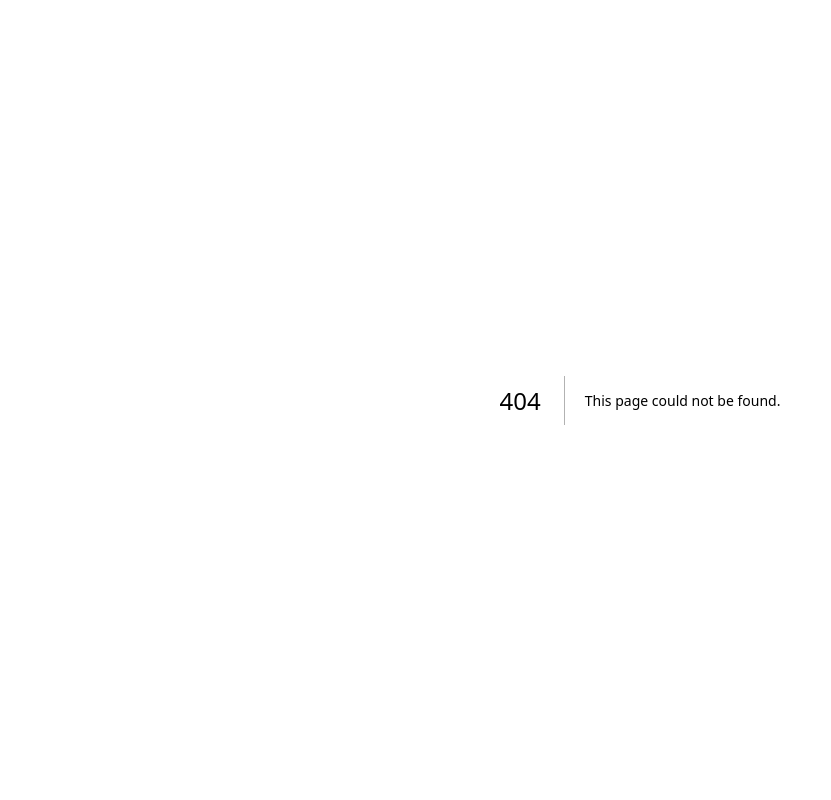
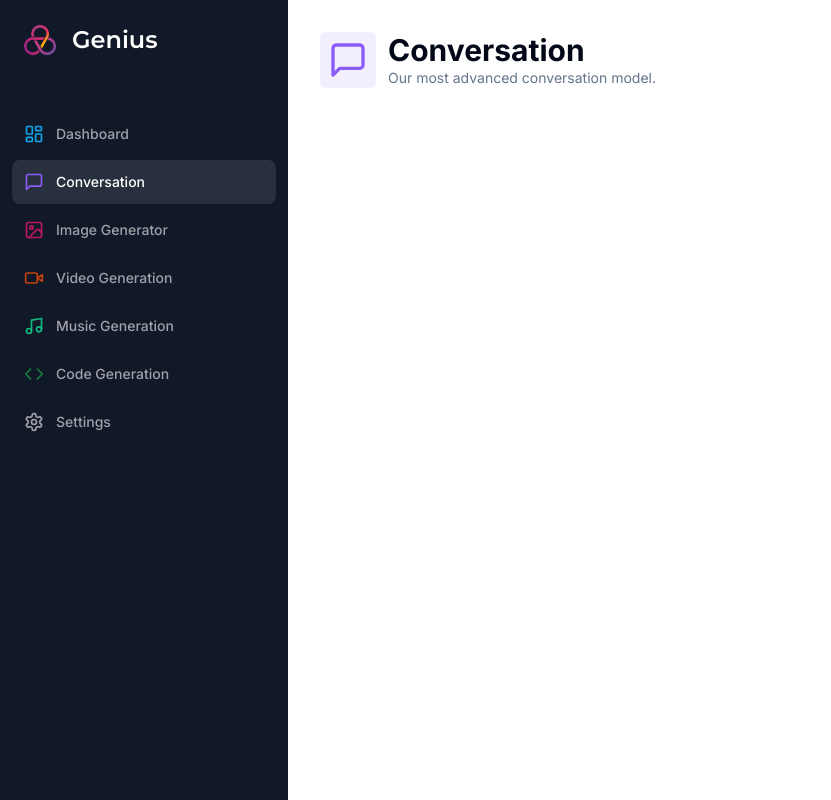
Before and after one commit to FelipeMDantas/AIPlatform, a Next.js app: page /conversation in a window 1280 px wide. Before the commit this address had no page. Shown: the whole page, without its empty margins (0-831 px from the left). Built offline with nearby package versions, Linux system fonts and the light colour scheme.

Commit message:
Conversation page structured.

```diff
--- /dev/null
+++ b/app/(dashboard)/(routes)/conversation/page.tsx
@@ -0,0 +1,28 @@
+"use client";
+
+import { Heading } from "@/components/heading";
+import { MessageSquare } from "lucide-react";
+import { useForm } from "react-hook-form";
+import * as z from "zod";
+
+const ConversationPage = () => {
+  const form = useForm({
+    defaultValues: {
+      prompt: "",
+    },
+  });
+
+  return (
+    <div>
+      <Heading
+        title="Conversation"
+        description="Our most advanced conversation model."
+        icon={MessageSquare}
+        iconColor="text-violet-500"
+        bgColor="bg-violet-500/10"
+      />
+    </div>
+  );
+};
+
+export default ConversationPage;
--- /dev/null
+++ b/components/heading.tsx
@@ -0,0 +1,30 @@
+import { cn } from "@/lib/utils";
+import { LucideIcon } from "lucide-react";
+
+interface HeadingProps {
+  title: string;
+  description: string;
+  icon: LucideIcon;
+  iconColor?: string;
+  bgColor?: string;
+}
+
+export const Heading = ({
+  title,
+  description,
+  icon: Icon,
+  iconColor,
+  bgColor,
+}: HeadingProps) => {
+  return (
+    <div className="px-4 lg:px-8 flex items-center gap-x-3 mb-8">
+      <div className={cn("p-2 w-fit rounded-md", bgColor)}>
+        <Icon className={cn("w-10 h-10", iconColor)} />
+      </div>
+      <div>
+        <h2 className="text-3xl font-bold">{title}</h2>
+        <p className="text-sm text-muted-foreground">{description}</p>
+      </div>
+    </div>
+  );
+};
--- /dev/null
+++ b/components/ui/form.tsx
@@ -0,0 +1,176 @@
+import * as React from "react"
+import * as LabelPrimitive from "@radix-ui/react-label"
+import { Slot } from "@radix-ui/react-slot"
+import {
+  Controller,
+  ControllerProps,
+  FieldPath,
+  FieldValues,
+  FormProvider,
+  useFormContext,
+} from "react-hook-form"
+
+import { cn } from "@/lib/utils"
+import { Label } from "@/components/ui/label"
+
+const Form = FormProvider
+
+type FormFieldContextValue<
+  TFieldValues extends FieldValues = FieldValues,
+  TName extends FieldPath<TFieldValues> = FieldPath<TFieldValues>
+> = {
+  name: TName
+}
+
+const FormFieldContext = React.createContext<FormFieldContextValue>(
+  {} as FormFieldContextValue
+)
+
+const FormField = <
+  TFieldValues extends FieldValues = FieldValues,
+  TName extends FieldPath<TFieldValues> = FieldPath<TFieldValues>
+>({
+  ...props
+}: ControllerProps<TFieldValues, TName>) => {
+  return (
+    <FormFieldContext.Provider value={{ name: props.name }}>
+      <Controller {...props} />
+    </FormFieldContext.Provider>
+  )
+}
+
+const useFormField = () => {
+  const fieldContext = React.useContext(FormFieldContext)
+  const itemContext = React.useContext(FormItemContext)
+  const { getFieldState, formState } = useFormContext()
+
+  const fieldState = getFieldState(fieldContext.name, formState)
+
+  if (!fieldContext) {
+    throw new Error("useFormField should be used within <FormField>")
+  }
+
+  const { id } = itemContext
+
+  return {
+    id,
+    name: fieldContext.name,
+    formItemId: `${id}-form-item`,
+    formDescriptionId: `${id}-form-item-description`,
+    formMessageId: `${id}-form-item-message`,
+    ...fieldState,
+  }
+}
+
+type FormItemContextValue = {
+  id: string
+}
+
+const FormItemContext = React.createContext<FormItemContextValue>(
+  {} as FormItemContextValue
+)
+
+const FormItem = React.forwardRef<
+  HTMLDivElement,
+  React.HTMLAttributes<HTMLDivElement>
+>(({ className, ...props }, ref) => {
+  const id = React.useId()
+
+  return (
+    <FormItemContext.Provider value={{ id }}>
+      <div ref={ref} className={cn("space-y-2", className)} {...props} />
+    </FormItemContext.Provider>
+  )
+})
+FormItem.displayName = "FormItem"
+
+const FormLabel = React.forwardRef<
+  React.ElementRef<typeof LabelPrimitive.Root>,
+  React.ComponentPropsWithoutRef<typeof LabelPrimitive.Root>
+>(({ className, ...props }, ref) => {
+  const { error, formItemId } = useFormField()
+
+  return (
+    <Label
+      ref={ref}
+      className={cn(error && "text-destructive", className)}
+      htmlFor={formItemId}
+      {...props}
+    />
+  )
+})
+FormLabel.displayName = "FormLabel"
+
+const FormControl = React.forwardRef<
+  React.ElementRef<typeof Slot>,
+  React.ComponentPropsWithoutRef<typeof Slot>
+>(({ ...props }, ref) => {
+  const { error, formItemId, formDescriptionId, formMessageId } = useFormField()
+
+  return (
+    <Slot
+      ref={ref}
+      id={formItemId}
+      aria-describedby={
+        !error
+          ? `${formDescriptionId}`
+          : `${formDescriptionId} ${formMessageId}`
+      }
+      aria-invalid={!!error}
+      {...props}
+    />
+  )
+})
+FormControl.displayName = "FormControl"
+
+const FormDescription = React.forwardRef<
+  HTMLParagraphElement,
+  React.HTMLAttributes<HTMLParagraphElement>
+>(({ className, ...props }, ref) => {
+  const { formDescriptionId } = useFormField()
+
+  return (
+    <p
+      ref={ref}
+      id={formDescriptionId}
+      className={cn("text-sm text-muted-foreground", className)}
+      {...props}
+    />
+  )
+})
+FormDescription.displayName = "FormDescription"
+
+const FormMessage = React.forwardRef<
+  HTMLParagraphElement,
+  React.HTMLAttributes<HTMLParagraphElement>
+>(({ className, children, ...props }, ref) => {
+  const { error, formMessageId } = useFormField()
+  const body = error ? String(error?.message) : children
+
+  if (!body) {
+    return null
+  }
+
+  return (
+    <p
+      ref={ref}
+      id={formMessageId}
+      className={cn("text-sm font-medium text-destructive", className)}
+      {...props}
+    >
+      {body}
+    </p>
+  )
+})
+FormMessage.displayName = "FormMessage"
+
+export {
+  useFormField,
+  Form,
+  FormItem,
+  FormLabel,
+  FormControl,
+  FormDescription,
+  FormMessage,
+  FormField,
+}
--- /dev/null
+++ b/components/ui/label.tsx
@@ -0,0 +1,26 @@
+"use client"
+
+import * as React from "react"
+import * as LabelPrimitive from "@radix-ui/react-label"
+import { cva, type VariantProps } from "class-variance-authority"
+
+import { cn } from "@/lib/utils"
+
+const labelVariants = cva(
+  "text-sm font-medium leading-none peer-disabled:cursor-not-allowed peer-disabled:opacity-70"
+)
+
+const Label = React.forwardRef<
+  React.ElementRef<typeof LabelPrimitive.Root>,
+  React.ComponentPropsWithoutRef<typeof LabelPrimitive.Root> &
+    VariantProps<typeof labelVariants>
+>(({ className, ...props }, ref) => (
+  <LabelPrimitive.Root
+    ref={ref}
+    className={cn(labelVariants(), className)}
+    {...props}
+  />
+))
+Label.displayName = LabelPrimitive.Root.displayName
+
+export { Label }
--- a/package.json
+++ b/package.json
@@ -10,7 +10,9 @@
   },
   "dependencies": {
     "@clerk/nextjs": "^4.23.2",
+    "@hookform/resolvers": "^3.2.0",
     "@radix-ui/react-dialog": "^1.0.4",
+    "@radix-ui/react-label": "^2.0.2",
     "@radix-ui/react-slot": "^1.0.2",
     "@types/node": "20.4.8",
     "@types/react": "18.2.18",
@@ -25,9 +27,11 @@
     "postcss": "8.4.27",
     "react": "18.2.0",
     "react-dom": "18.2.0",
+    "react-hook-form": "^7.45.4",
     "tailwind-merge": "^1.14.0",
     "tailwindcss": "3.3.3",
     "tailwindcss-animate": "^1.0.6",
-    "typescript": "5.1.6"
+    "typescript": "5.1.6",
+    "zod": "^3.21.4"
   }
 }
```
Also changed, not shown: 1 other file (tests, documents, lock files or other folders).
